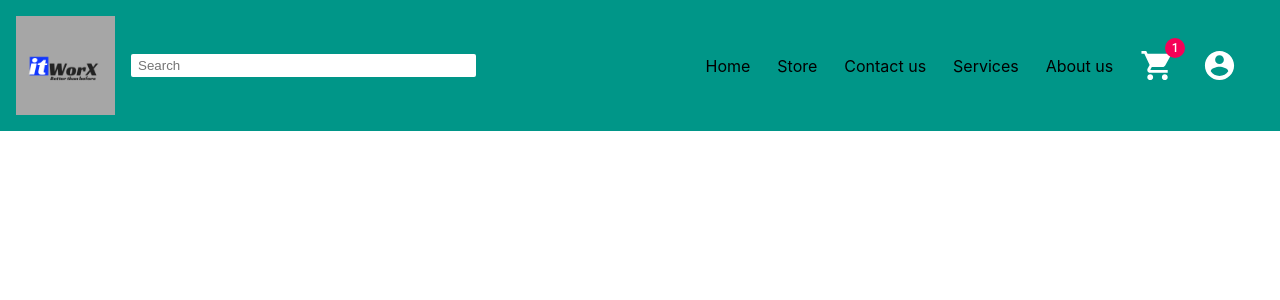
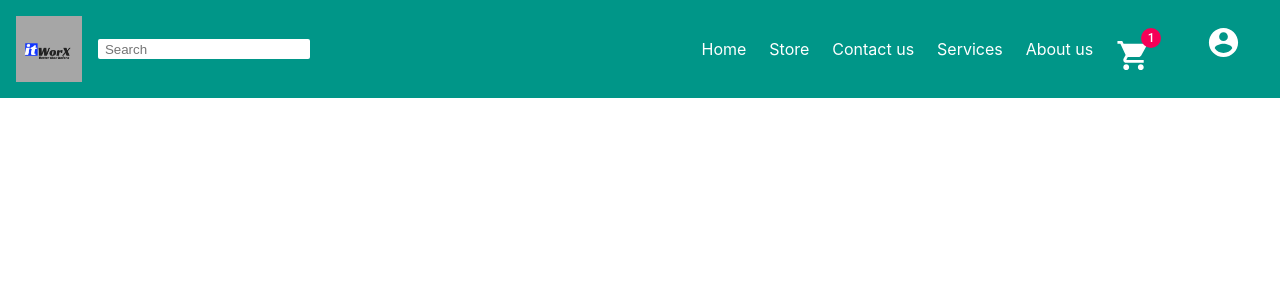
Before and after one commit to teddyChalhoub/ITWorkX-frontend, a React (Create React App) app: page / in a window 1280 px wide. Shown: the top 300 px of the page. Built offline with nearby package versions, Linux system fonts and the light colour scheme.

Commit message:
fixing the Navbar

```diff
--- a/src/App.js
+++ b/src/App.js
@@ -1,5 +1,5 @@
 import "./App.css";
-import { GrDashboard } from "react-icons/gr";
+//import { GrDashboard } from "react-icons/gr";
 import NavBar from "./components/NavBar";
 import ContactUs from "./pages/ContactUs";
 import { BrowserRouter as Router, Switch, Route } from "react-router-dom";
@@ -17,6 +17,9 @@ const App = () => {
           <Route path="/services" component={""} exact />
           <Route path="/about-us" component={""} exact />
           <Route path="/cart" component={""} exact />
+          <Route path="/picture" component={""} exact />
+          <Route path="/log-in" component={""} exact />
+          <Route path="/sign-up" component={""} exact />
         </Switch>
         {/* <Route path="/" render={() => <Dashboard authed={true} />} />
         function Dashboard ({authed}) {
--- a/src/components/NavBar.js
+++ b/src/components/NavBar.js
@@ -1,18 +1,30 @@
-import React from "react";
+import React, { useState } from "react";
 import { Link } from "react-router-dom";
-import { BiUserCircle } from "react-icons/bi";
+//import { BiUserCircle } from "react-icons/bi";
 import Badge from "@material-ui/core/Badge";
 import ShoppingCartIcon from "@material-ui/icons/ShoppingCart";
 import AccountCircleIcon from "@material-ui/icons/AccountCircle";
 import "./Navbar.css";
 
 function NavBar({ numberOfItemsInCart }) {
+  const [visible, setVisible] = useState(false);
+
+  const handleMouseEnter = (e) => {
+    e.preventDefault();
+    setVisible(true);
+  };
+
+  const handleMouseLeave = (e) => {
+    e.preventDefault();
+    setVisible(false);
+  };
+
   return (
     <div>
       <header>
         <div className="app__navbar">
           <div className="app__navbar__img">
-            <img className="logo" src="./img/LOGO.png" />
+            <img className="logo" src="./img/LOGO.png" alt="logo" />
             <input
               className="app__navbar__input"
               type="text"
@@ -35,18 +47,47 @@ function NavBar({ numberOfItemsInCart }) {
             <Link className="about-us links" to="/about-us">
               About us{" "}
             </Link>
+
+            <Link to="/cart">
               <Badge
-              badgeContent={numberOfItemsInCart}
+                badgeContent={numberOfItemsInCart} //TO ADD the number of items in cart
                 color="secondary"
                 className="cart__icon"
               >
                 <ShoppingCartIcon style={{ fill: "white" }} fontSize="large" />
               </Badge>
+            </Link>
+
+            <div
+              onMouseEnter={handleMouseEnter}
+              onMouseLeave={handleMouseLeave}
+              className="app__user__icon"
+            >
+              <Link to="/picture">
                 <AccountCircleIcon
                   className="user__icon"
                   style={{ fill: "white" }}
                   fontSize="large"
                 />
+              </Link>
+              <div className="app__user__log-in">
+                <Link
+                  className="app__log-in"
+                  style={{ display: visible ? "block" : "none" }}
+                  to="/log-in"
+                >
+                  Log In
+                </Link>
+
+                <Link
+                  className="app__sign-up"
+                  style={{ display: visible ? "block" : "none" }}
+                  to="/sign-up"
+                >
+                  Sign Up
+                </Link>
+              </div>
+            </div>
           </div>
         </div>
       </header>
--- a/src/components/Navbar.css
+++ b/src/components/Navbar.css
@@ -9,7 +9,7 @@
 }
 
 .logo {
-  max-width: 15%;
+  max-width: 10%;
 }
 
 .app__navbar__img {
@@ -17,7 +17,7 @@
   flex-wrap: wrap;
 }
 .app__navbar__input {
-  width: 50%;
+  width: 30%;
   height: 10%;
   margin: auto 0 auto 1rem;
   background-color: white;
@@ -40,6 +40,36 @@
 
 .links {
   text-decoration: none;
-  color: black;
+  color: white;
   align-self: center;
 }
+
+.cart__icon {
+  cursor: pointer;
+}
+
+.user__icon {
+  cursor: pointer;
+  margin-left: 2rem;
+}
+
+.app__user__icon {
+  position: relative;
+}
+
+.app__user__log-in {
+  top: 100%;
+  position: absolute;
+  display: flex;
+  width: max-content;
+  column-gap: 10px;
+}
+
+.app__user__log-in a {
+  text-decoration: none;
+  color: white;
+}
+
+.app__log-in .app__sign-up {
+  cursor: pointer;
+}
```
Also changed, not shown: src/App.css (+0 -46 lines). Lines whose indentation alone changed are shown as unchanged.
